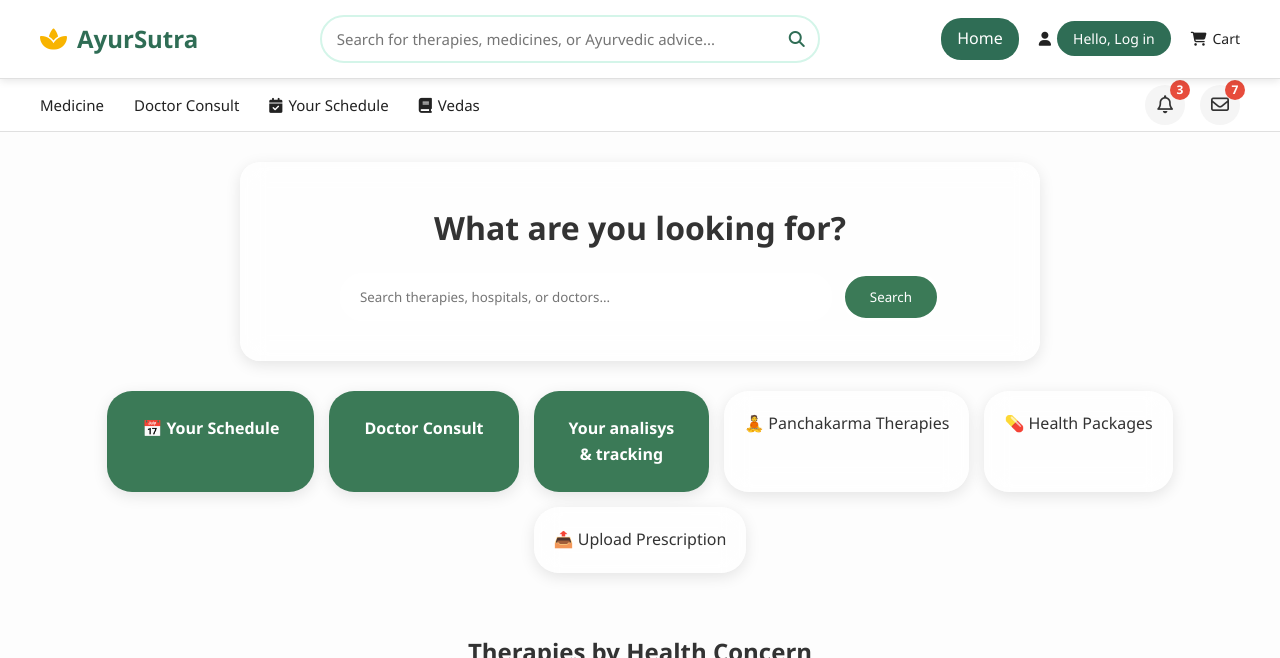
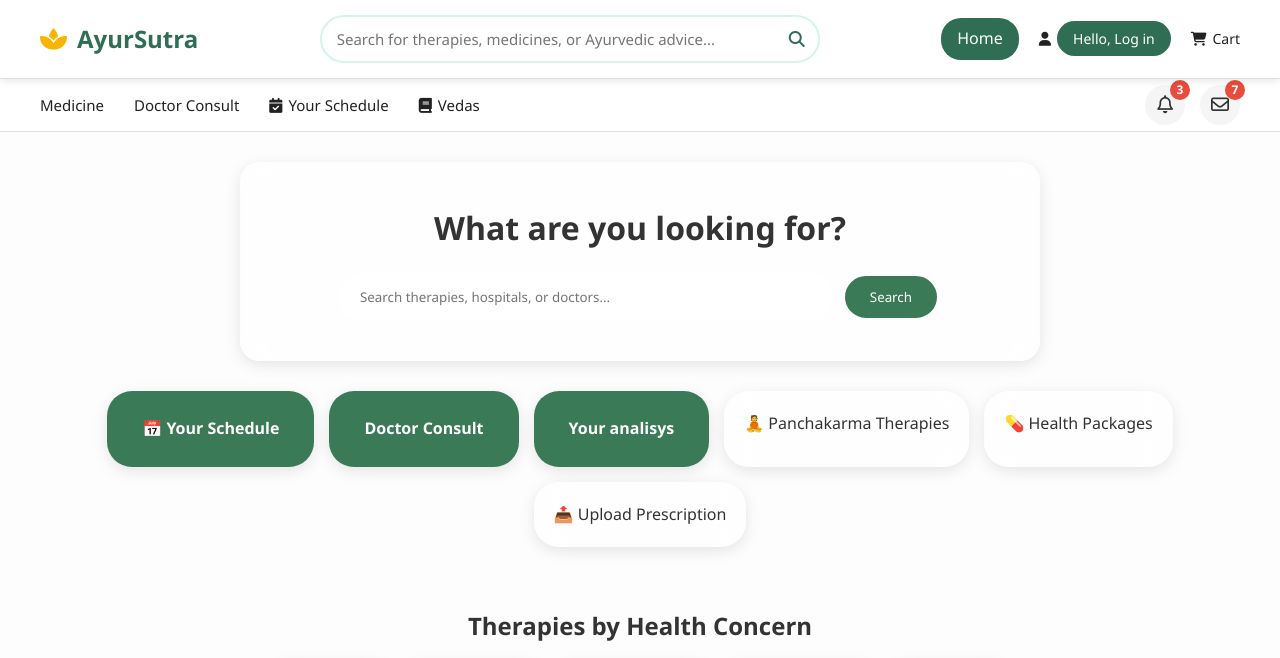
Before and after one commit to sandhoshm/zenith1, a plain HTML site: page index.html in a window 1280 px wide. Shown: the top 658 px of the page. Drawn offline with Linux system fonts and the light colour scheme.

Commit message:
Update index.html

```diff
--- a/index.html
+++ b/index.html
@@ -597,7 +597,7 @@ body { font-family: "Segoe UI", sans-serif; line-height: 1.6; background: #fdfdf
   <section class="features fade-up">
     <a href="schedule.html" class="feature-card glass big-btn">📅 Your Schedule</a>
     <a href="button/doctorconsult.html" class="feature-card glass big-btn">Doctor Consult</a>
-    <a href="analise.html" class="feature-card glass big-btn">Your analisys <br>& tracking</a>
+    <a href="analise.html" class="feature-card glass big-btn">Your analisys</a>
     <div class="feature-card glass">🧘 Panchakarma Therapies</div>
     <div class="feature-card glass">💊 Health Packages</div>
     <div class="feature-card glass">📤 Upload Prescription</div>
```
